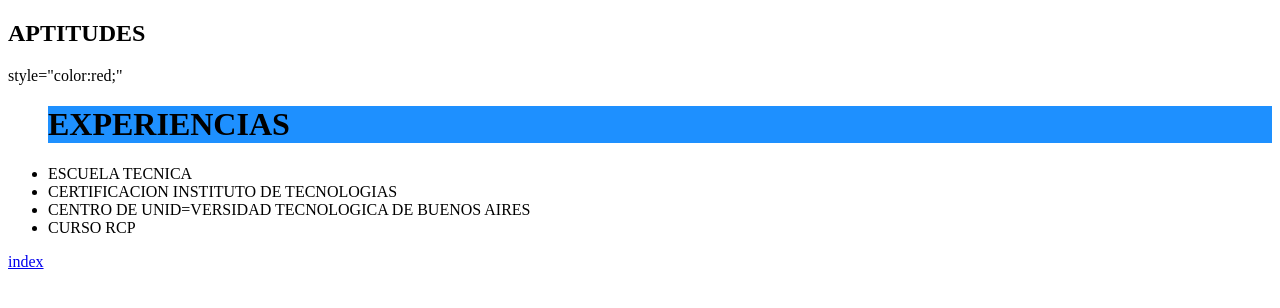
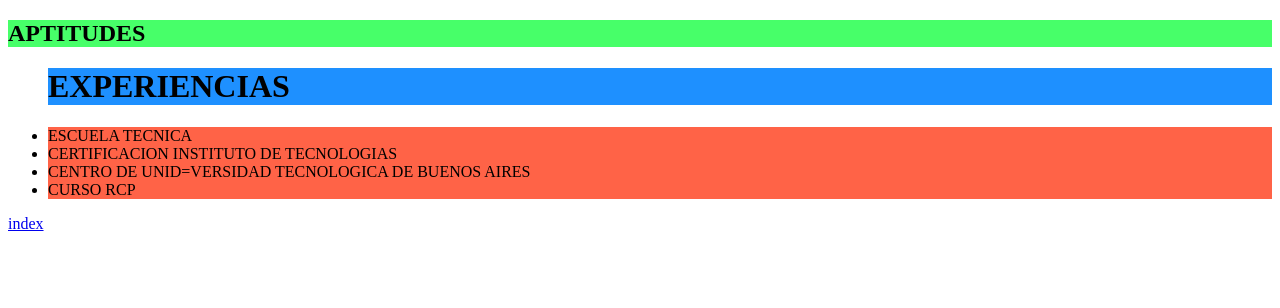
Before and after one commit to hearenas/cv-arenas-h, a plain HTML site: page CAPACITACION.html in a window 1280 px wide. Drawn offline with Linux system fonts and the light colour scheme.

Commit message:
modificacion en capacitacion.html y estudios finalizados

```diff
--- a/CAPACITACION.html
+++ b/CAPACITACION.html
@@ -9,16 +9,16 @@
 </head>
 
 <body>
- <h2>APTITUDES</h2>
- style="color:red;"
+ <h2 style="background-color:rgb(71, 255, 105);">APTITUDES</h2>
+
  <ul>
     <h1 style="background-color:DodgerBlue;">EXPERIENCIAS</h1>
 
 <p style="background-color:Tomato;">
-    <li >ESCUELA TECNICA</li>
-    <li>CERTIFICACION INSTITUTO DE TECNOLOGIAS</li>
-    <li>CENTRO DE UNID=VERSIDAD TECNOLOGICA DE BUENOS AIRES</li>
-    <li>CURSO RCP </li>
+    <li style="background-color:Tomato;">ESCUELA TECNICA</li>
+    <li style="background-color:Tomato;">CERTIFICACION INSTITUTO DE TECNOLOGIAS</li>
+    <li style="background-color:Tomato;">CENTRO DE UNID=VERSIDAD TECNOLOGICA DE BUENOS AIRES</li>
+    <li style="background-color:Tomato;">CURSO RCP </li>
  </ul>
     <a href="index.html">index</a>
 </body>
```
Also changed, not shown: ESTUDIOS FINALIZADOS.html (+5 -5 lines).
